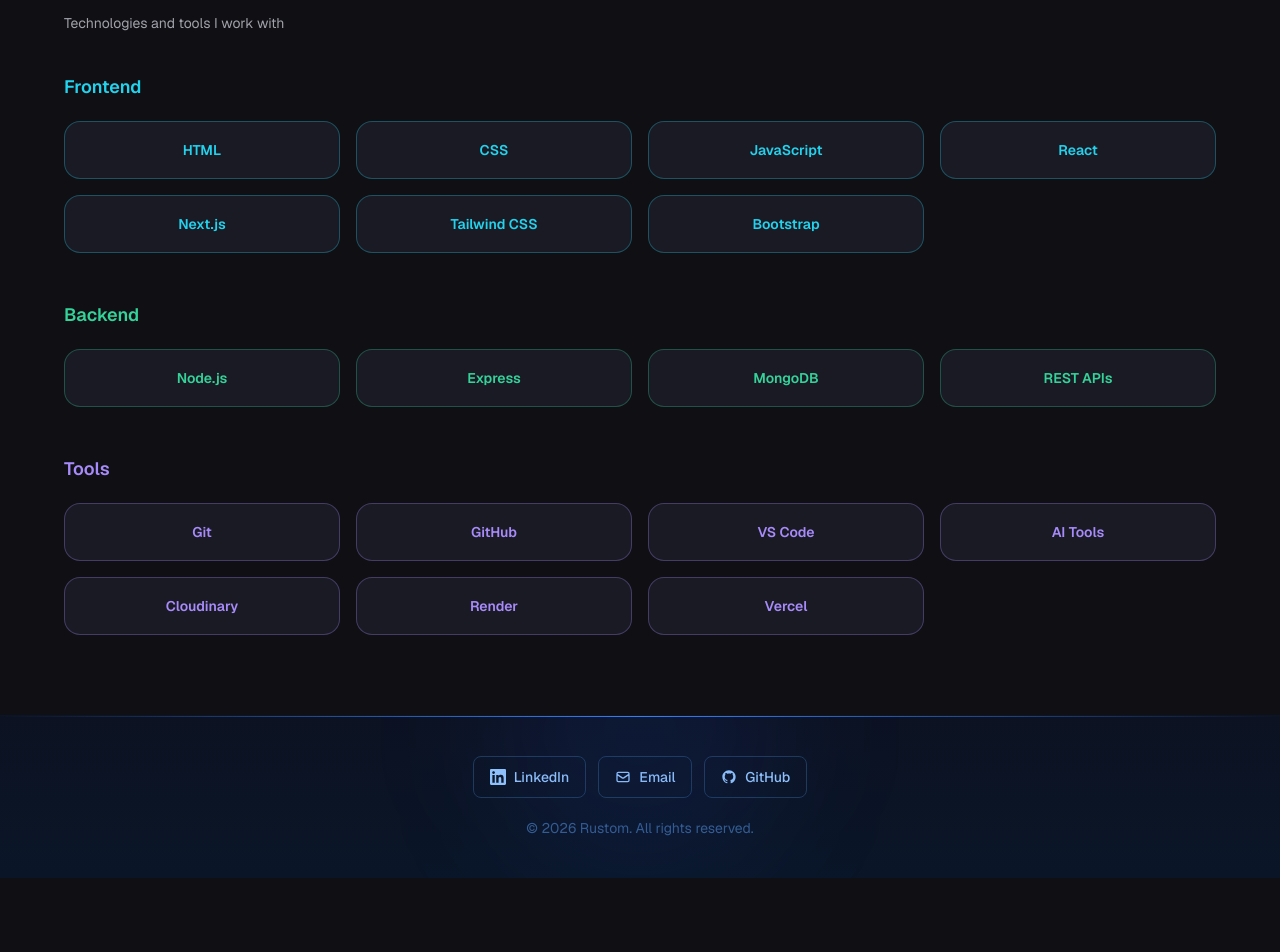
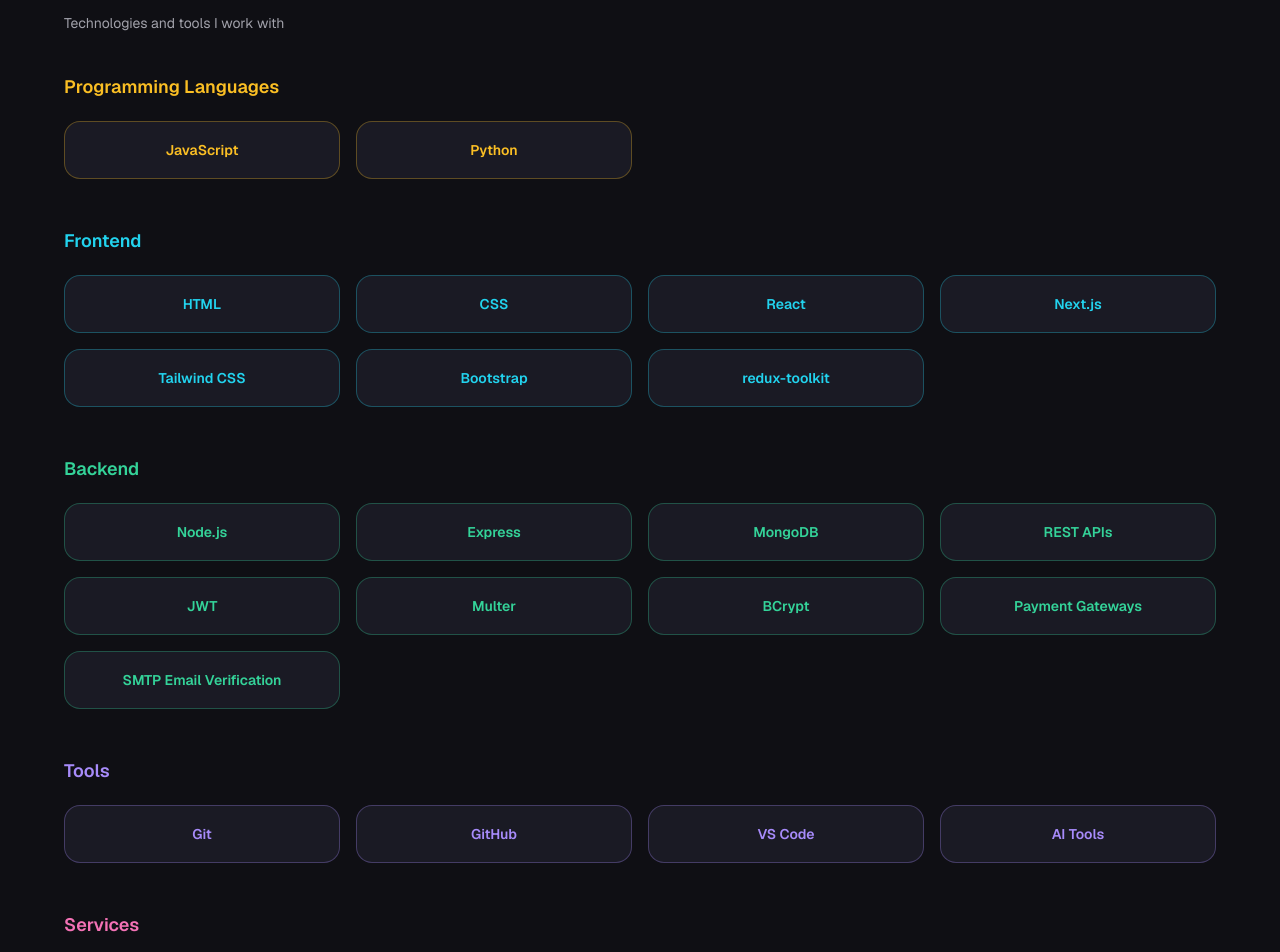
Before and after one commit to Rustom-yadav/rustom-portfolio, a Next.js app: page /skills in a window 1280 px wide. Shown: the part 180-1132 px from the top of the page. Before the commit the page ends 1058 px from the top, so only its background shows below. Built offline with nearby package versions, Linux system fonts and the light colour scheme.

Commit message:
feat: Enhance skill categories and add new skills for improved representation

```diff
--- a/src/components/SkillCard.js
+++ b/src/components/SkillCard.js
@@ -1,14 +1,43 @@
 const categoryAccent = {
-  frontend: { border: "border-[#22d3ee]/20 dark:border-[#22d3ee]/30", glow: "hover:shadow-[0_8px_30px_rgba(34,211,238,0.1)] dark:hover:shadow-[0_8px_30px_rgba(34,211,238,0.15)]", tag: "text-[#0891b2] dark:text-[#22d3ee]" },
-  backend: { border: "border-[#34d399]/20 dark:border-[#34d399]/30", glow: "hover:shadow-[0_8px_30px_rgba(52,211,153,0.1)] dark:hover:shadow-[0_8px_30px_rgba(52,211,153,0.15)]", tag: "text-[#059669] dark:text-[#34d399]" },
-  tools: { border: "border-[#a78bfa]/20 dark:border-[#a78bfa]/30", glow: "hover:shadow-[0_8px_30px_rgba(167,139,250,0.1)] dark:hover:shadow-[0_8px_30px_rgba(167,139,250,0.15)]", tag: "text-[#7c3aed] dark:text-[#a78bfa]" },
+  frontend: {
+    border: "border-[#22d3ee]/20 dark:border-[#22d3ee]/30",
+    glow: "hover:shadow-[0_8px_30px_rgba(34,211,238,0.1)] dark:hover:shadow-[0_8px_30px_rgba(34,211,238,0.15)]",
+    tag: "text-[#0891b2] dark:text-[#22d3ee]",
+  },
+  backend: {
+    border: "border-[#34d399]/20 dark:border-[#34d399]/30",
+    glow: "hover:shadow-[0_8px_30px_rgba(52,211,153,0.1)] dark:hover:shadow-[0_8px_30px_rgba(52,211,153,0.15)]",
+    tag: "text-[#059669] dark:text-[#34d399]",
+  },
+  tools: {
+    border: "border-[#a78bfa]/20 dark:border-[#a78bfa]/30",
+    glow: "hover:shadow-[0_8px_30px_rgba(167,139,250,0.1)] dark:hover:shadow-[0_8px_30px_rgba(167,139,250,0.15)]",
+    tag: "text-[#7c3aed] dark:text-[#a78bfa]",
+  },
+  "programming-languages": {
+    border: "border-[#fbbf24]/20 dark:border-[#fbbf24]/30",
+    glow: "hover:shadow-[0_8px_30px_rgba(251,191,36,0.1)] dark:hover:shadow-[0_8px_30px_rgba(251,191,36,0.15)]",
+    tag: "text-[#d97706] dark:text-[#fbbf24]",
+  },
+  services: {
+    border: "border-[#f472b6]/20 dark:border-[#f472b6]/30",
+    glow: "hover:shadow-[0_8px_30px_rgba(244,114,182,0.1)] dark:hover:shadow-[0_8px_30px_rgba(244,114,182,0.15)]",
+    tag: "text-[#be123c] dark:text-[#f472b6]",
+  },
+  ai: {
+    border: "border-[#fb923c]/20 dark:border-[#fb923c]/30",
+    glow: "hover:shadow-[0_8px_30px_rgba(251,146,60,0.1)] dark:hover:shadow-[0_8px_30px_rgba(251,146,60,0.15)]",
+    tag: "text-[#c2410c] dark:text-[#fb923c]",
+  },
 };
 
 export default function SkillCard({ name, category }) {
   const accent = categoryAccent[category] || categoryAccent.frontend;
 
   return (
-    <div className={`rounded-2xl border ${accent.border} bg-white px-5 py-4 text-center transition-all duration-300 hover:scale-105 dark:bg-[#1a1a24] dark:hover:bg-[#22222e] ${accent.glow}`}>
+    <div
+      className={`rounded-2xl border ${accent.border} bg-white px-5 py-4 text-center transition-all duration-300 hover:scale-105 dark:bg-[#1a1a24] dark:hover:bg-[#22222e] ${accent.glow}`}
+    >
       <span className={`text-sm font-semibold ${accent.tag}`}>{name}</span>
     </div>
   );
--- a/src/data/skills.js
+++ b/src/data/skills.js
@@ -1,20 +1,36 @@
 export const skills = [
-  { id: 1, name: "HTML", category: "frontend" },
-  { id: 2, name: "CSS", category: "frontend" },
-  { id: 3, name: "JavaScript", category: "frontend" },
-  { id: 4, name: "React", category: "frontend" },
-  { id: 5, name: "Next.js", category: "frontend" },
-  { id: 6, name: "Tailwind CSS", category: "frontend" },
-  { id: 7, name: "Bootstrap", category: "frontend" },
-  { id: 8, name: "Node.js", category: "backend" },
-  { id: 9, name: "Express", category: "backend" },
-  { id: 10, name: "MongoDB", category: "backend" },
-  { id: 11, name: "REST APIs", category: "backend" },
-  { id: 12, name: "Git", category: "tools" },
-  { id: 13, name: "GitHub", category: "tools" },
-  { id: 14, name: "VS Code", category: "tools" },
-  { id: 15, name: "AI Tools", category: "tools" },
-  { id: 16, name: "Cloudinary", category: "tools" },
-  { id: 17, name: "Render", category: "tools" },
-  { id: 18, name: "Vercel", category: "tools" },
+  { id: 1, name: "JavaScript", category: "programming-languages" },
+  { id: 2, name: "Python", category: "programming-languages" },
+  { id: 3, name: "HTML", category: "frontend" },
+  { id: 4, name: "CSS", category: "frontend" },
+  { id: 5, name: "React", category: "frontend" },
+  { id: 6, name: "Next.js", category: "frontend" },
+  { id: 7, name: "Tailwind CSS", category: "frontend" },
+  { id: 8, name: "Bootstrap", category: "frontend" },
+  { id: 9, name: "redux-toolkit", category: "frontend" },
+  { id: 10, name: "Node.js", category: "backend" },
+  { id: 11, name: "Express", category: "backend" },
+  { id: 12, name: "MongoDB", category: "backend" },
+  { id: 13, name: "REST APIs", category: "backend" },
+  { id: 14, name: "JWT", category: "backend" },
+  { id: 15, name: "Multer", category: "backend" },
+  { id: 16, name: "BCrypt", category: "backend" },
+  { id: 17, name: "Payment Gateways", category: "backend" },
+  { id: 18, name: "SMTP Email Verification", category: "backend" },
+  { id: 19, name: "Git", category: "tools" },
+  { id: 20, name: "GitHub", category: "tools" },
+  { id: 21, name: "VS Code", category: "tools" },
+  { id: 22, name: "AI Tools", category: "tools" },
+  { id: 23, name: "Cloudinary", category: "services" },
+  { id: 24, name: "Render", category: "services" },
+  { id: 25, name: "Vercel", category: "services" },
+  { id: 26, name: "MongoDB Atlas", category: "services" },
+  { id: 27, name: "Razorpay", category: "services" },
+  { id: 28, name: "Supabase", category: "services" },
+  { id: 29, name: "Brevo SMTP", category: "services" },
+  // AI
+  { id: 30, name: "LangChain", category: "ai" },
+  { id: 31, name: "LangGraph", category: "ai" },
+  { id: 32, name: "RAG", category: "ai" },
+  { id: 33, name: "Vector DB", category: "ai" },
 ];
```
